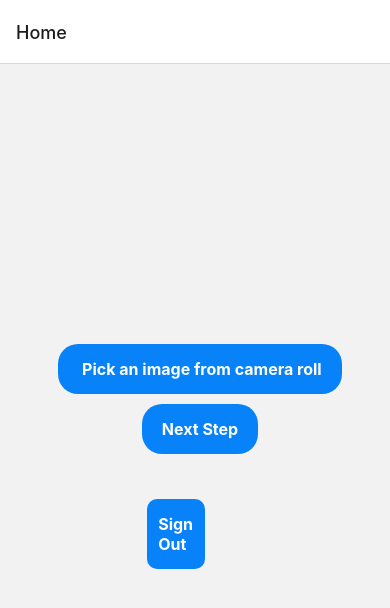
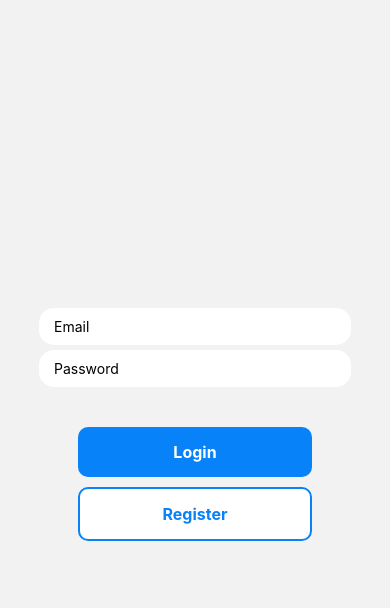
Before and after one commit to thaivo02/Image-editor, a React Native app: screen /Login in a window 390 px wide. Shown: the top 608 px of the page. Built offline with nearby package versions, Linux system fonts and the light colour scheme; no server answers; what gl-react would draw is missing.

Commit message:
LoginScreen

```diff
--- a/App.js
+++ b/App.js
@@ -6,6 +6,7 @@ import { createStackNavigator } from "@react-navigation/stack";
 import styles from "./src/stylesheet/Styles.js";
 import Edit from "./src/screen/Edit.js";
 import Home from "./src/screen/Home.js";
+import Login from "./src/screen/Login.js";
 
 const Stack = createStackNavigator();
 
@@ -14,11 +15,12 @@ export default class App extends Component {
     return (
       <NavigationContainer style={styles.container}>
         <Stack.Navigator>
-          <Stack.Screen name="Home" component={Home}></Stack.Screen>
+          <Stack.Screen options={{headerShown : false}} name="Login" component={Login}></Stack.Screen>
+          <Stack.Screen options={{headerShown : false}} name="Home" component={Home}></Stack.Screen>
           <Stack.Screen name="Edit" component={Edit}></Stack.Screen>
           {/* <Edit image={this.state.image} style={styles.button} /> */}
         </Stack.Navigator>
-        <StatusBar style="auto" />
+
       </NavigationContainer>
     );
   }
--- a/src/firebase/firbaseconfig.js
+++ b/Firebaseconfig.js
@@ -1,5 +1,6 @@
-import * as firebase from 'firebase'
-
+import Firebase from "firebase/compat/app"
+import "firebase/compat/auth"
+import "firebase/compat/firestore"
 
 const firebaseConfig = {
     apiKey: "AIzaSyApLHcLg9HbbGHfOLrzIyl5KQBXHdcr3vQ",
@@ -11,4 +12,14 @@ const firebaseConfig = {
   };
 
   // Initialize Firebase
-  export const firebaseapp = firebase.initializeApp(firebaseConfig);
+  let app;
+  if(Firebase.apps.length === 0)
+  {
+    app = Firebase.initializeApp(firebaseConfig);
+
+  }else{
+    app = Firebase.app()
+  }
+  const auth =Firebase.auth()
+
+  export { auth };
--- a/src/screen/Home.js
+++ b/src/screen/Home.js
@@ -34,7 +34,7 @@ export class Home extends Component {
     const HandleSignOut = ()=>{
       auth.signOut()
       .then(() =>{
-        navigation.replace("Login")
+        this.props.navigation.replace("Login")
       })
       .catch(error =>alert(error.message))
     }
--- /dev/null
+++ b/src/screen/Login.js
@@ -0,0 +1,80 @@
+import { Component, useEffect, useState } from 'react'
+import { View, Text,StyleSheet ,KeyboardAvoidingView, TouchableOpacity} from 'react-native'
+import React from 'react'
+import styles from '../stylesheet/Styles';
+import { TextInput } from 'react-native-gesture-handler'
+import { Button } from 'react-native-web';
+import {auth} from '../../Firebaseconfig'
+import { useNavigation } from '@react-navigation/core';
+
+const Login = () => {
+    const [email,setEmail] =useState('')
+    const [password,setPassword] =useState('')
+
+    const navigation = useNavigation()
+    useEffect(()=>{
+        const unsub = auth.onAuthStateChanged(user =>{
+            if(user)
+            {
+                navigation.replace("Home")
+            }
+        })
+        return unsub
+    },[])
+
+    const HandleSignUp = ()=> {
+        auth
+        .createUserWithEmailAndPassword(email,password)
+        .then(userCredentials =>{
+            const user = userCredentials.user;
+            console.log('Dang ky:',user.email)
+        })
+        .catch(error =>alert(error.message))
+    }
+    const HandleLogIn = () => {
+        auth
+        .signInWithEmailAndPassword(email,password)
+        .then(userCredentials =>{
+            const user = userCredentials.user;
+            console.log('Dang nhap:',user.email)
+        })
+        .catch(error =>alert(error.message))
+
+    }
+  return (
+    <KeyboardAvoidingView style={styles.Login}
+                            behavior="padding">
+      <View style={styles.InputContainer}>
+        <TextInput
+            placeholder="Email"
+            value = {email }
+            onChangeText={text=>setEmail(text)}
+            style={styles.Input}
+
+        />
+        <TextInput
+            placeholder="Password"
+            value = {password }
+            onChangeText={text=>setPassword(text)}
+            style={styles.Input}
+            secureTextEntry
+
+        />
+        </View>
+        <View style={styles.ButtonContainer}>
+            <TouchableOpacity
+                onPress={HandleLogIn}
+                style={styles.ButtonLogin}>
+                <Text style={styles.LoginText}>Login</Text>
+            </TouchableOpacity>
+            <TouchableOpacity
+                onPress={HandleSignUp}
+                style={[styles.ButtonLogin , styles.ButtonOutline]}>
+                <Text style={styles.RegisterText}>Register</Text>
+            </TouchableOpacity>
+      </View>
+    </KeyboardAvoidingView>
+  )
+}
+
+export default Login
```
